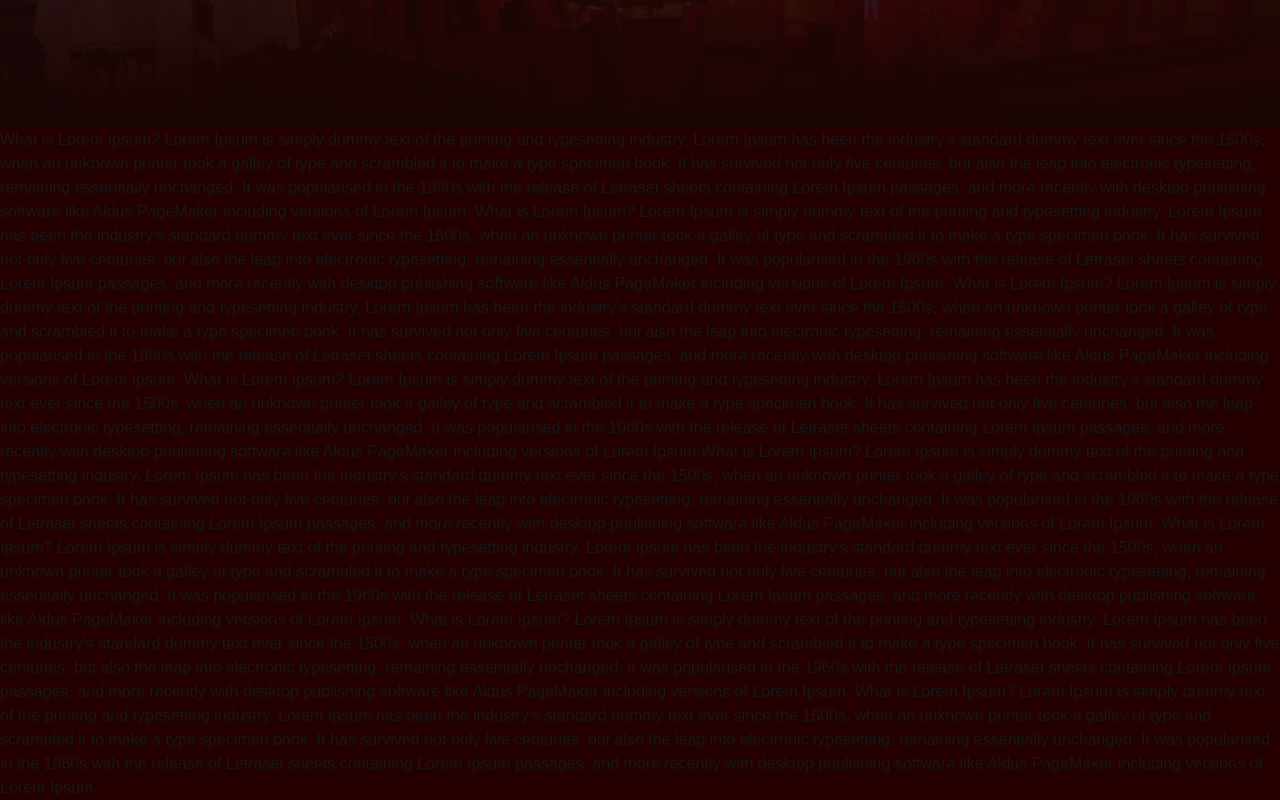
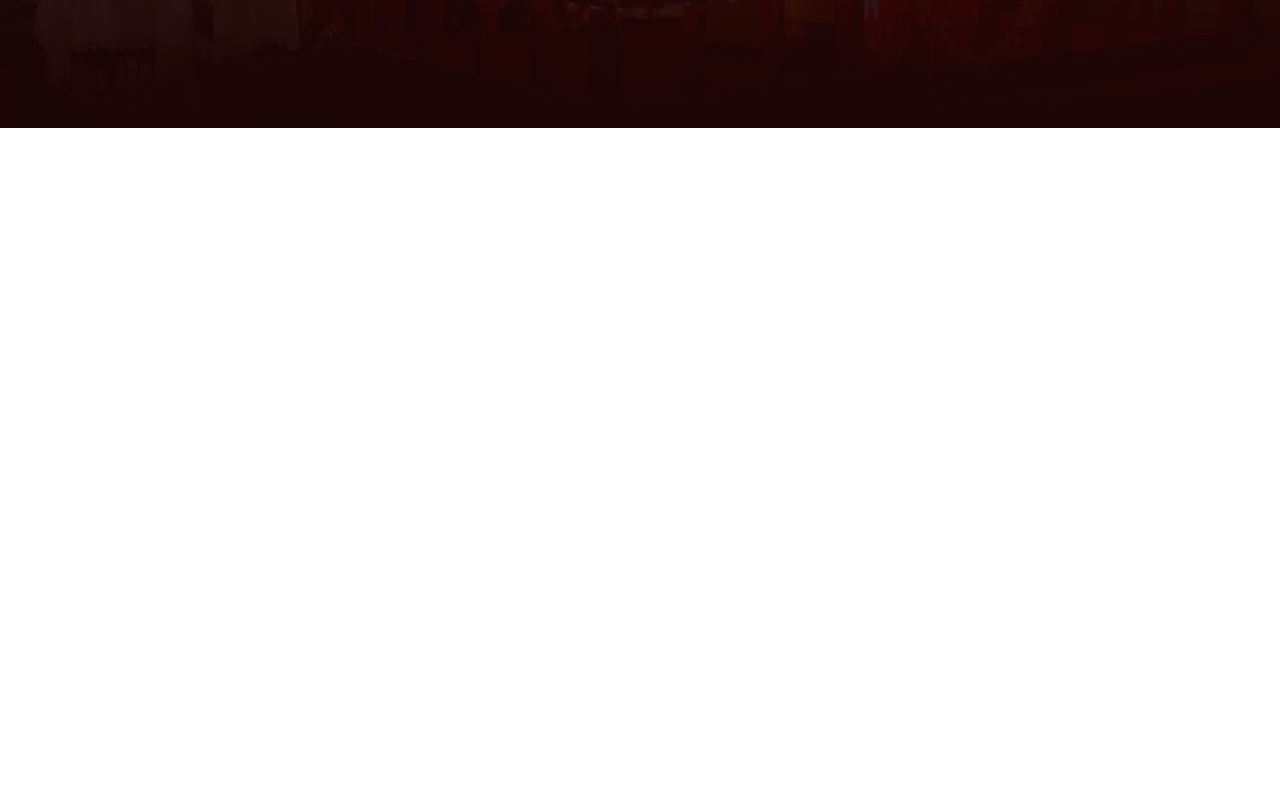
Before and after one commit to selwynsam/church-website, a Next.js app: page / in a window 1280 px wide. Shown: the part 512-1312 px from the top of the page. After the commit the page ends 800 px from the top, so only its background shows below. Built offline with nearby package versions, Linux system fonts and the light colour scheme.

Commit message:
chore: configure base path and optimize image settings in next.config.mjs; simplify page structure in Home component

```diff
--- a/next.config.mjs
+++ b/next.config.mjs
@@ -3,6 +3,12 @@
   output: "export",
   // Optional: Change the output directory `out` -> `dist`
   distDir: "dist",
+
+  basePath: "/church-website",
+
+  images: {
+    unoptimized: true,
+  },
 };
 
 export default nextConfig;
--- a/src/app/page.js
+++ b/src/app/page.js
@@ -3,81 +3,11 @@
 export default function Home() {
   return (
     <div>
-      <div className="relative bg-[url(/background.jpg)] bg-no-repeat bg-cover h-[80vh] bg-center ">
+      <div className="relative bg-[url(/background.jpg)] bg-no-repeat bg-cover h-[80vh] bg-center">
         {/* <div className="absolute inset-0 bg-gradient-to-t from-transparent from-0% to-maroon-500"></div> */}
         <div className="absolute inset-0 custom-gradient"></div>
       </div>
-      <div className="bg-maroon-500">
-        What is Lorem Ipsum? Lorem Ipsum is simply dummy text of the printing
-        and typesetting industry. Lorem Ipsum has been the industry's standard
-        dummy text ever since the 1500s, when an unknown printer took a galley
-        of type and scrambled it to make a type specimen book. It has survived
-        not only five centuries, but also the leap into electronic typesetting,
-        remaining essentially unchanged. It was popularised in the 1960s with
-        the release of Letraset sheets containing Lorem Ipsum passages, and more
-        recently with desktop publishing software like Aldus PageMaker including
-        versions of Lorem Ipsum. What is Lorem Ipsum? Lorem Ipsum is simply
-        dummy text of the printing and typesetting industry. Lorem Ipsum has
-        been the industry's standard dummy text ever since the 1500s, when an
-        unknown printer took a galley of type and scrambled it to make a type
-        specimen book. It has survived not only five centuries, but also the
-        leap into electronic typesetting, remaining essentially unchanged. It
-        was popularised in the 1960s with the release of Letraset sheets
-        containing Lorem Ipsum passages, and more recently with desktop
-        publishing software like Aldus PageMaker including versions of Lorem
-        Ipsum. What is Lorem Ipsum? Lorem Ipsum is simply dummy text of the
-        printing and typesetting industry. Lorem Ipsum has been the industry's
-        standard dummy text ever since the 1500s, when an unknown printer took a
-        galley of type and scrambled it to make a type specimen book. It has
-        survived not only five centuries, but also the leap into electronic
-        typesetting, remaining essentially unchanged. It was popularised in the
-        1960s with the release of Letraset sheets containing Lorem Ipsum
-        passages, and more recently with desktop publishing software like Aldus
-        PageMaker including versions of Lorem Ipsum. What is Lorem Ipsum? Lorem
-        Ipsum is simply dummy text of the printing and typesetting industry.
-        Lorem Ipsum has been the industry's standard dummy text ever since the
-        1500s, when an unknown printer took a galley of type and scrambled it to
-        make a type specimen book. It has survived not only five centuries, but
-        also the leap into electronic typesetting, remaining essentially
-        unchanged. It was popularised in the 1960s with the release of Letraset
-        sheets containing Lorem Ipsum passages, and more recently with desktop
-        publishing software like Aldus PageMaker including versions of Lorem
-        Ipsum.What is Lorem Ipsum? Lorem Ipsum is simply dummy text of the
-        printing and typesetting industry. Lorem Ipsum has been the industry's
-        standard dummy text ever since the 1500s, when an unknown printer took a
-        galley of type and scrambled it to make a type specimen book. It has
-        survived not only five centuries, but also the leap into electronic
-        typesetting, remaining essentially unchanged. It was popularised in the
-        1960s with the release of Letraset sheets containing Lorem Ipsum
-        passages, and more recently with desktop publishing software like Aldus
-        PageMaker including versions of Lorem Ipsum. What is Lorem Ipsum? Lorem
-        Ipsum is simply dummy text of the printing and typesetting industry.
-        Lorem Ipsum has been the industry's standard dummy text ever since the
-        1500s, when an unknown printer took a galley of type and scrambled it to
-        make a type specimen book. It has survived not only five centuries, but
-        also the leap into electronic typesetting, remaining essentially
-        unchanged. It was popularised in the 1960s with the release of Letraset
-        sheets containing Lorem Ipsum passages, and more recently with desktop
-        publishing software like Aldus PageMaker including versions of Lorem
-        Ipsum. What is Lorem Ipsum? Lorem Ipsum is simply dummy text of the
-        printing and typesetting industry. Lorem Ipsum has been the industry's
-        standard dummy text ever since the 1500s, when an unknown printer took a
-        galley of type and scrambled it to make a type specimen book. It has
-        survived not only five centuries, but also the leap into electronic
-        typesetting, remaining essentially unchanged. It was popularised in the
-        1960s with the release of Letraset sheets containing Lorem Ipsum
-        passages, and more recently with desktop publishing software like Aldus
-        PageMaker including versions of Lorem Ipsum. What is Lorem Ipsum? Lorem
-        Ipsum is simply dummy text of the printing and typesetting industry.
-        Lorem Ipsum has been the industry's standard dummy text ever since the
-        1500s, when an unknown printer took a galley of type and scrambled it to
-        make a type specimen book. It has survived not only five centuries, but
-        also the leap into electronic typesetting, remaining essentially
-        unchanged. It was popularised in the 1960s with the release of Letraset
-        sheets containing Lorem Ipsum passages, and more recently with desktop
-        publishing software like Aldus PageMaker including versions of Lorem
-        Ipsum.
-      </div>
+      <div className="bg-maroon-500"></div>
     </div>
   );
 }
```
